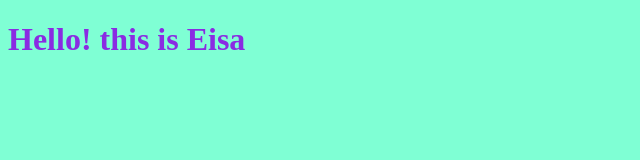
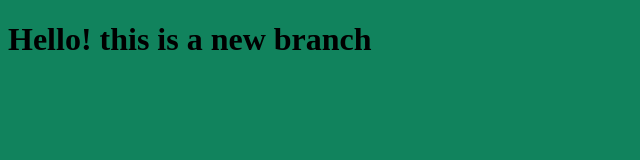
Before and after one commit to eisamohamed4/myproject, a plain HTML site: page index.html in a window 1280 px wide. Shown: the whole page, without its empty margins (0-640 px from the left). Drawn offline with Linux system fonts and the light colour scheme.

Commit message:
changing hello msg and style colors

```diff
--- a/index.html
+++ b/index.html
@@ -7,7 +7,7 @@
     <link rel="stylesheet" href="style.css">
 </head>
 <body>
-    <h1>Hello! this is Eisa</h1>
+    <h1>Hello! this is a new branch</h1>
     <script src="app.js"></script>
 </body>
 </html>
--- a/style.css
+++ b/style.css
@@ -1,6 +1,6 @@
 h1{
-    color:blueviolet
+    color:black
 }
 body{
-    background-color: aquamarine;
+    background-color: rgb(17, 131, 93);
 }
```
